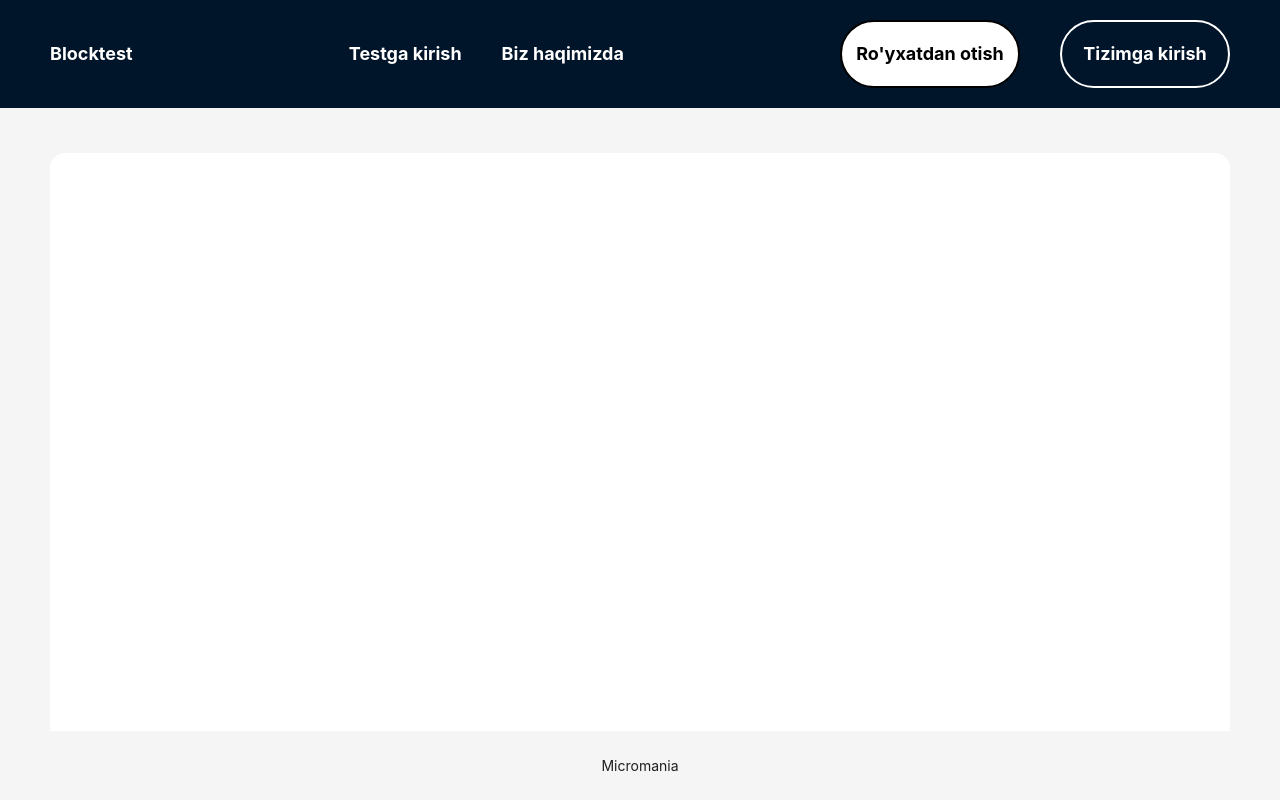
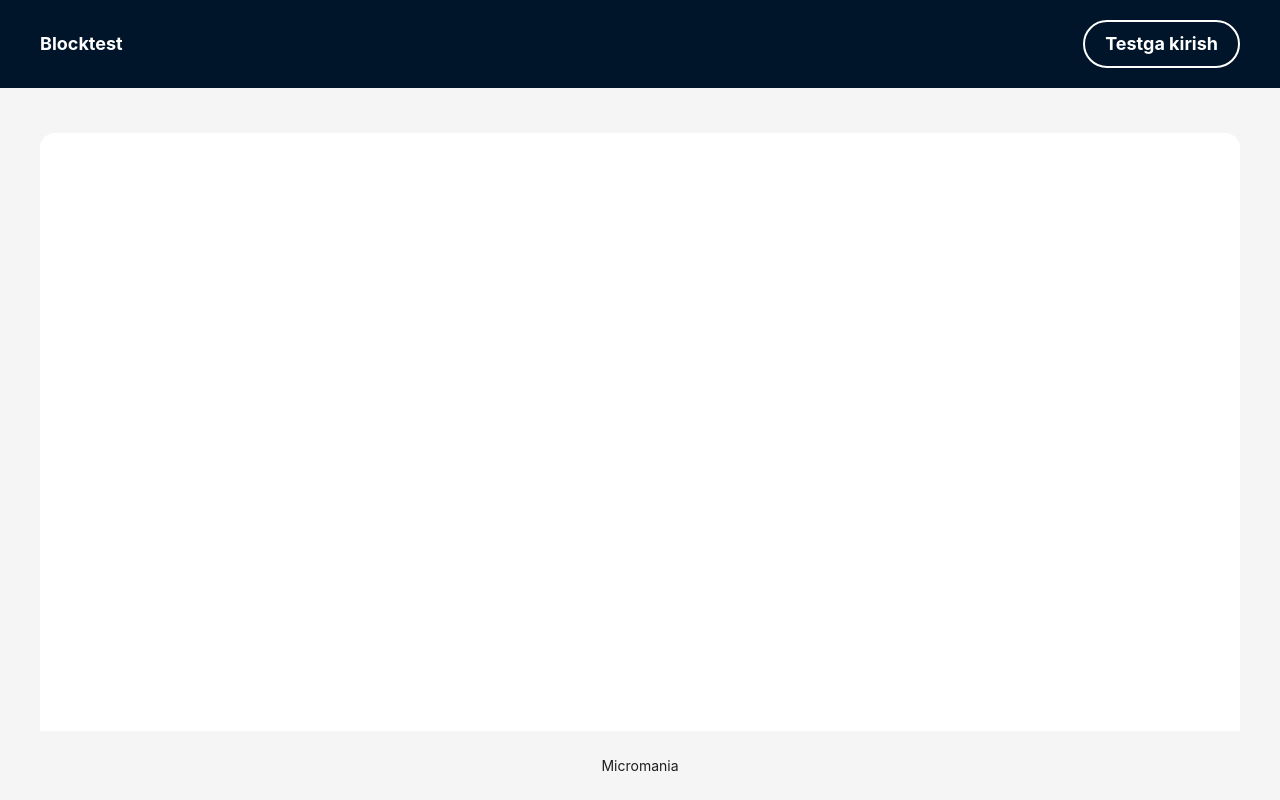
Before and after one commit to javohir12312/Everest-app, a React (Create React App) app: page / in a window 1280 px wide. Built offline with nearby package versions, Linux system fonts and the light colour scheme.

Commit message:
Add edit home file

```diff
--- a/src/App.jsx
+++ b/src/App.jsx
@@ -1,7 +1,7 @@
 import React from "react";
 import { Route, Routes } from "react-router-dom";
 import Admin from "./components/AdminPanel/Admin/Admin";
-import Default from "./components/Default/Default";
+import Test from "./components/Test/Test";
 import ForgotPs from "./components/ForgotPS/ForgotPs";
 import Home from "./components/Home/Home";
 import NewPass from "./components/NewPass/NewPass";
@@ -17,15 +17,13 @@ import Add from "./components/AdminPanel/Add/Add";
 import Added from "./components/AdminPanel/Added/Added";
 import Render from "./components/AdminPanel/Render/Render";
 import Users from "./components/AdminPanel/Users/Users";
-import About from "./components/About/About";
 
 const App = () => {
   const storage = window.localStorage;
   return (
     <Routes>
       <Route path="/" element={<Home />}>
-        <Route path="default" element={<Default />} />
-        <Route path="about" element={<About />} />
+        <Route path="test" element={<Test />} />
       </Route>
       <Route path="/register" element={<Register />} />
       <Route path="/login" element={<LoginPage />} />
--- a/src/components/About/About.jsx
+++ /dev/null
@@ -1,7 +0,0 @@
-import React from "react";
-
-const About = () => {
-  return <div>About</div>;
-};
-
-export default About;
--- a/src/components/Home/Default.scss
+++ b/src/components/Home/Default.scss
@@ -1,3 +1,10 @@
+header {
+  padding-inline: 40px;
+  background-color: #001529;
+}
+main {
+  padding-inline: 40px;
+}
 .site-layout-content {
   height: 100%;
   min-height: 280px;
@@ -14,3 +21,25 @@
   float: right;
   margin: 16px 0 16px 24px;
 }
+.testButton {
+  color: white;
+  font-size: 18px;
+  line-height: 40px;
+    padding: 2px 20px;
+  font-weight: bold;
+  border: 2px solid;
+  border-radius: 100px;
+  text-align: center;
+  display: block;
+}
+
+@media only screen and (max-width: 600px) {
+  header, main {
+    padding-inline: 20px;
+  }
+  .testButton {
+    font-size: 16px;
+    line-height: 40px;
+    padding: 2px 20px;
+  }
+}
--- a/src/components/Home/Home.jsx
+++ b/src/components/Home/Home.jsx
@@ -7,7 +7,7 @@ const { Header, Content, Footer } = Layout;
 const Home = () => {
   return (
     <Layout className="layout">
-      <Header style={{ height: "auto", paddingTop: 20, paddingBottom: 20 }}>
+      <header style={{ height: "auto", paddingTop: 20, paddingBottom: 20 }}>
         <Menu theme="dark" mode="horizontal">
           <div
             style={{
@@ -28,68 +28,17 @@ const Home = () => {
             <ul style={{ display: "flex", alignItems: "center", gap: 40 }}>
               <li>
                 <Link
-                  style={{ color: "white", fontSize: 18, fontWeight: "bold" }}
-                  to={localStorage.getItem("token") ? "default" : "/login"}
+                  className="testButton"
+                  to={localStorage.getItem("token") ? "test" : "/login"}
                 >
                   Testga kirish
-                </Link>
-              </li>
-              <li>
-                <Link
-                  style={{ color: "white", fontSize: 18, fontWeight: "bold" }}
-                  to={"about"}
-                >
-                  Biz haqimizda
-                </Link>
-              </li>
-            </ul>
-            <ul style={{ display: "flex", alignItems: "center", gap: 40 }}>
-              <li>
-                <Link
-                  style={{
-                    height: "auto",
-                    color: "black",
-                    backgroundColor: "white",
-                    fontSize: 18,
-                    fontWeight: "bold",
-                    border: "2px solid",
-                    borderRadius: 100,
-                    textAlign: "center",
-                    width: 180,
-                    display: "block",
-                  }}
-                  to={"/register"}
-                >
-                  Ro'yxatdan otish
-                </Link>
-              </li>
-              <li>
-                <Link
-                  style={{
-                    height: "auto",
-                    color: "white",
-                    fontSize: 18,
-                    fontWeight: "bold",
-                    border: "2px solid",
-                    borderRadius: 100,
-                    textAlign: "center",
-                    width: 170,
-                    display: "block",
-                  }}
-                  to={"/login"}
-                >
-                  Tizimga kirish
                 </Link>
               </li>
             </ul>
           </div>
         </Menu>
-      </Header>
-      <Content
-        style={{
-          padding: "0 50px",
-        }}
-      >
+      </header>
+      <main>
         <div
           className="site-layout-content"
           style={{
@@ -100,7 +49,7 @@ const Home = () => {
         >
           <Outlet></Outlet>
         </div>
-      </Content>
+      </main>
       <Footer
         style={{
           textAlign: "center",
--- a/src/components/Default/Default.jsx
+++ b/src/components/Test/Test.jsx
@@ -1,6 +1,6 @@
 import React from "react";
 
-const Default = () => {
+const Test = () => {
   function loc() {
     if (localStorage.getItem("token")) {
       return null;
@@ -9,7 +9,7 @@ const Default = () => {
     }
   }
   loc();
-  return <div>Default</div>;
+  return <div>Test</div>;
 };
 
-export default Default;
+export default Test;
```
